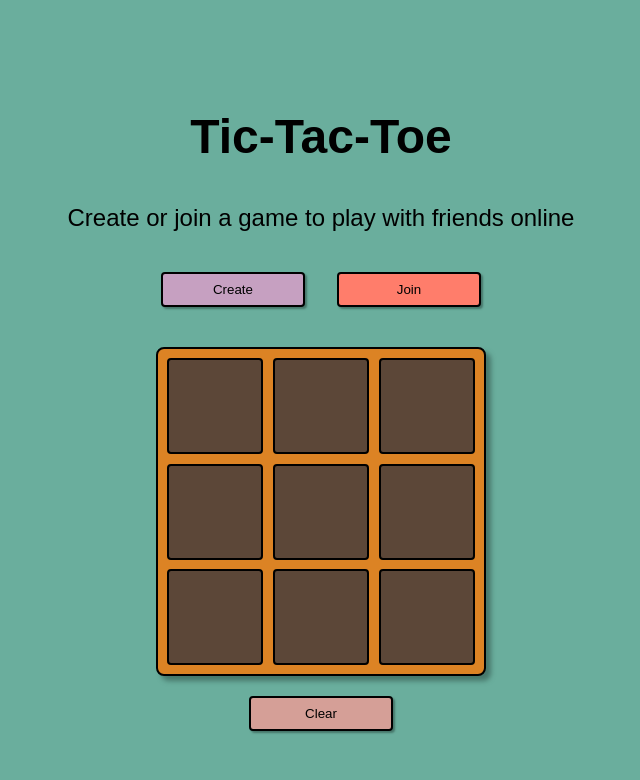
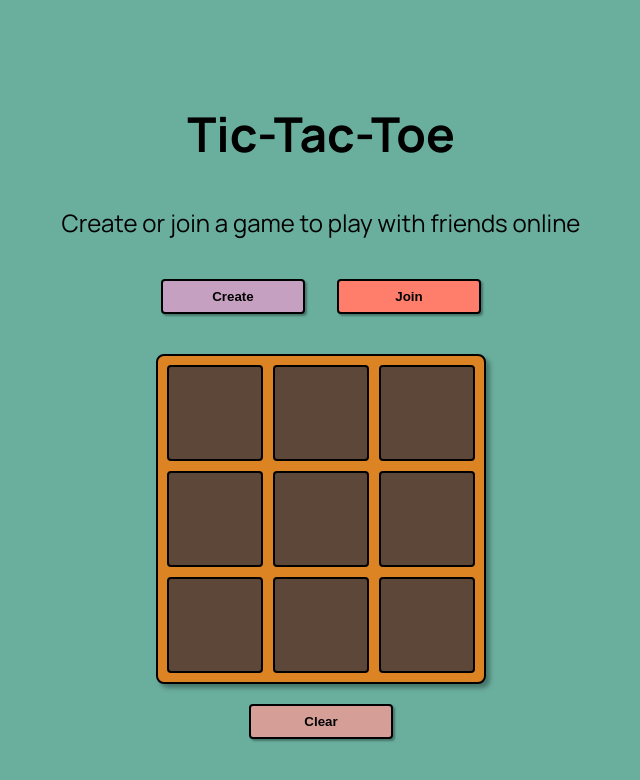
Before and after one commit to FireWindCyclone/Online-TTT, a website built with Vite: page frontend/index.html in a window 1280 px wide. Shown: the whole page, without its empty margins (319-959 px from the left). Built offline with nearby package versions, Linux system fonts and the light colour scheme; no server answers.

Commit message:
feat(ui): add custom font and fix line-height of X and O

```diff
--- a/frontend/src/styles/base.css
+++ b/frontend/src/styles/base.css
@@ -5,6 +5,13 @@
 	margin: 0;
 	padding: 0;
 	-webkit-tap-highlight-color: transparent;
+}
+
+@font-face {
+	font-family: "GameFont";
+	src: url("/fonts/manrope-latin-wght-normal.woff2") format("woff2");
+	font-weight: 200 800;
+	font-display: swap;
 }
 
 .v-con {
@@ -24,7 +31,7 @@
 body {
 	min-height: 100dvh;
 	gap: calc(var(--container-spacing));
-	font-family: sans-serif;
+	font-family: "GameFont", fantasy;
 	background: var(--bg);
 }
 
--- a/frontend/src/styles/board.css
+++ b/frontend/src/styles/board.css
@@ -17,7 +17,7 @@
 	padding: 9px;
 	border: 2.5px solid;
 	border-radius: 8px;
-	box-shadow: 5px 5px 5px color-mix(in oklab, var(--bg), black 24%);
+	box-shadow: 4px 4px 4px color-mix(in oklab, var(--bg), black 24%);
 }
 
 .cell {
@@ -30,6 +30,7 @@
 	box-shadow: none;
 	text-align: center;
 	font-size: var(--cell-content-size);
+	line-height: 1;
 	@media (hover: hover) {
 		&:hover {
 			background: var(--cell-dark-bg);
--- a/frontend/src/styles/buttons.css
+++ b/frontend/src/styles/buttons.css
@@ -1,5 +1,6 @@
 button {
 	outline: none;
+	font-weight: bold;
 	transition: background-color 120ms ease;
 	&:focus-visible {
 		border-color: seashell;
```
Also changed, not shown: frontend/public/fonts/manrope-latin-wght-normal.woff2 (added).
